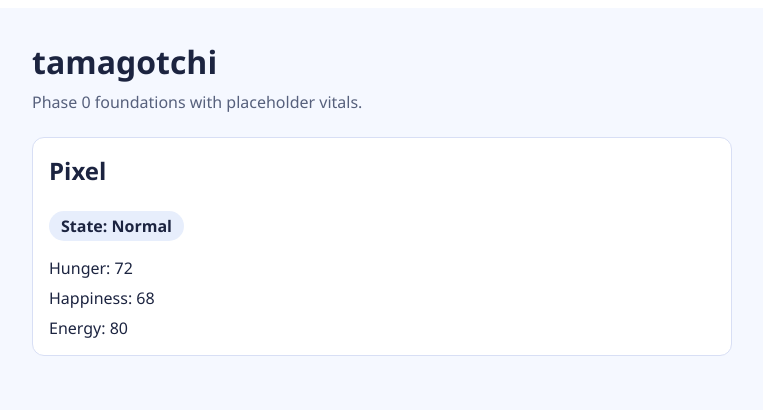
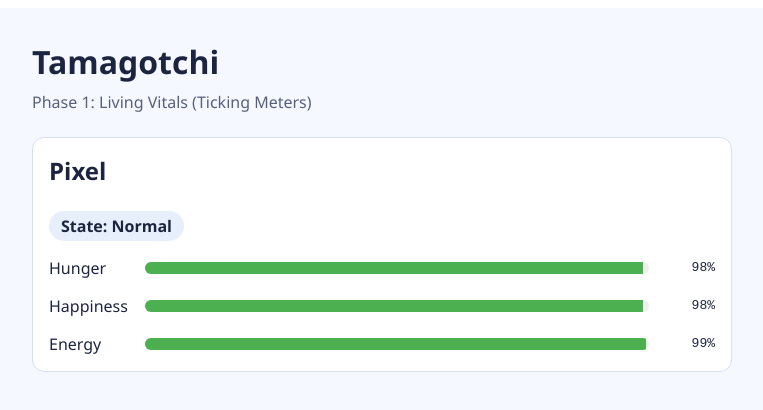
Before and after one commit to aldrinm/tamagotchi, an Angular app: page / in a window 1280 px wide. Shown: the top 410 px of the page, without its empty margins (258-1021 px from the left). Built offline with nearby package versions, Linux system fonts and the light colour scheme.

Commit message:
feat(game): implement phase 1 living vitals with ticking decay and persistence

```diff
--- a/src/app/app.css
+++ b/src/app/app.css
@@ -47,5 +47,36 @@
   padding: 0;
   margin: 0;
   display: grid;
-  gap: 0.5rem;
+  gap: 1rem;
 }
+
+.vitals li {
+  display: flex;
+  align-items: center;
+  gap: 1rem;
+}
+
+.vitals li span:first-child {
+  width: 80px;
+  font-weight: 500;
+}
+
+.vitals li span:last-child {
+  width: 50px;
+  text-align: right;
+  font-family: monospace;
+}
+
+.meter-container {
+  flex: 1;
+  background: #eee;
+  height: 12px;
+  border-radius: 6px;
+  overflow: hidden;
+}
+
+.meter-bar {
+  background: #4caf50;
+  height: 100%;
+  transition: width 0.3s ease;
+}
--- a/src/app/app.html
+++ b/src/app/app.html
@@ -1,7 +1,7 @@
 <main class="app-shell">
   <header>
-    <h1>{{ title }}</h1>
-    <p>Phase 0 foundations with placeholder vitals.</p>
+    <h1>Tamagotchi</h1>
+    <p>Phase 1: Living Vitals (Ticking Meters)</p>
   </header>
 
   <section class="pet-card" aria-label="Pet area">
@@ -9,9 +9,27 @@
     <p class="state-indicator" aria-label="Current pet state">State: {{ state }}</p>
 
     <ul class="vitals" aria-label="Pet vitals">
-      <li>Hunger: {{ stats.hunger }}</li>
-      <li>Happiness: {{ stats.happiness }}</li>
-      <li>Energy: {{ stats.energy }}</li>
+      <li>
+        <span>Hunger</span>
+        <div class="meter-container">
+          <div class="meter-bar" [style.width.%]="stats.hunger" aria-hidden="true"></div>
+        </div>
+        <span>{{ stats.hunger }}%</span>
+      </li>
+      <li>
+        <span>Happiness</span>
+        <div class="meter-container">
+          <div class="meter-bar" [style.width.%]="stats.happiness" aria-hidden="true"></div>
+        </div>
+        <span>{{ stats.happiness }}%</span>
+      </li>
+      <li>
+        <span>Energy</span>
+        <div class="meter-container">
+          <div class="meter-bar" [style.width.%]="stats.energy" aria-hidden="true"></div>
+        </div>
+        <span>{{ stats.energy }}%</span>
+      </li>
     </ul>
   </section>
 </main>
--- a/src/app/app.ts
+++ b/src/app/app.ts
@@ -1,5 +1,6 @@
-import { Component } from '@angular/core';
-import { Pet, PetState, Stats } from './game.models';
+import { Component, inject, OnInit, OnDestroy } from '@angular/core';
+import { GameService } from './game.service';
+import { TICK_INTERVAL_SECONDS } from './game.constants';
 
 @Component({
   selector: 'app-root',
@@ -7,17 +8,24 @@
   templateUrl: './app.html',
   styleUrl: './app.css',
 })
-export class App {
-  protected readonly title = 'tamagotchi';
-  protected readonly pet: Pet = {
-    name: 'Pixel',
-    evolutionName: 'Nova Pixel',
-    recoveryFormName: 'Pixel',
-  };
-  protected readonly stats: Stats = {
-    hunger: 72,
-    happiness: 68,
-    energy: 80,
-  };
-  protected readonly state: PetState = 'Normal';
+export class App implements OnInit, OnDestroy {
+  protected readonly gameService = inject(GameService);
+  private tickInterval?: any;
+
+  ngOnInit(): void {
+    this.tickInterval = setInterval(() => {
+      this.gameService.tick();
+    }, TICK_INTERVAL_SECONDS * 1000);
+  }
+
+  ngOnDestroy(): void {
+    if (this.tickInterval) {
+      clearInterval(this.tickInterval);
+    }
+  }
+
+  // Exposed for template convenience
+  protected get pet() { return this.gameService.pet(); }
+  protected get stats() { return this.gameService.stats(); }
+  protected get state() { return this.gameService.state(); }
 }
--- /dev/null
+++ b/src/app/game.service.ts
@@ -0,0 +1,80 @@
+import { Injectable, signal } from '@angular/core';
+import { Pet, PetState, Stats, GameSnapshot } from './game.models';
+import { TICK_INTERVAL_SECONDS, TICK_DECAY } from './game.constants';
+import { PersistenceService } from './persistence.service';
+
+@Injectable({
+  providedIn: 'root',
+})
+export class GameService {
+  readonly stats = signal<Stats>({
+    hunger: 100,
+    happiness: 100,
+    energy: 100,
+  });
+
+  readonly pet = signal<Pet>({
+    name: 'Pixel',
+    evolutionName: 'Nova Pixel',
+    recoveryFormName: 'Pixel',
+  });
+
+  readonly state = signal<PetState>('Normal');
+  readonly lastUpdatedAt = signal<string>(new Date().toISOString());
+
+  constructor(private persistenceService: PersistenceService) {
+    this.initialize();
+  }
+
+  private initialize(): void {
+    const saved = this.persistenceService.loadState();
+    if (saved) {
+      this.pet.set(saved.pet);
+      this.state.set(saved.state);
+      this.stats.set(saved.stats);
+      this.lastUpdatedAt.set(saved.lastUpdatedAt);
+
+      // Catch-up logic
+      const now = new Date();
+      const lastUpdate = new Date(saved.lastUpdatedAt);
+      const elapsedSeconds = Math.floor((now.getTime() - lastUpdate.getTime()) / 1000);
+      const elapsedTicks = Math.floor(elapsedSeconds / TICK_INTERVAL_SECONDS);
+
+      if (elapsedTicks > 0) {
+        this.applyDecay(elapsedTicks);
+      }
+    } else {
+      this.save();
+    }
+  }
+
+  tick(): void {
+    this.applyDecay(1);
+  }
+
+  applyDecay(ticks: number): void {
+    const current = this.stats();
+    const next: Stats = {
+      hunger: this.clamp(current.hunger + TICK_DECAY.hunger * ticks),
+      happiness: this.clamp(current.happiness + TICK_DECAY.happiness * ticks),
+      energy: this.clamp(current.energy + TICK_DECAY.energy * ticks),
+    };
+
+    this.stats.set(next);
+    this.lastUpdatedAt.set(new Date().toISOString());
+    this.save();
+  }
+
+  private clamp(value: number): number {
+    return Math.max(0, Math.min(100, value));
+  }
+
+  private save(): void {
+    this.persistenceService.saveState({
+      pet: this.pet(),
+      stats: this.stats(),
+      state: this.state(),
+      lastUpdatedAt: this.lastUpdatedAt(),
+    });
+  }
+}
--- /dev/null
+++ b/src/app/persistence.service.ts
@@ -0,0 +1,28 @@
+import { Injectable } from '@angular/core';
+import { GameSnapshot } from './game.models';
+
+@Injectable({
+  providedIn: 'root',
+})
+export class PersistenceService {
+  private readonly STORAGE_KEY = 'tamagotchi_state';
+
+  saveState(snapshot: GameSnapshot): void {
+    localStorage.setItem(this.STORAGE_KEY, JSON.stringify(snapshot));
+  }
+
+  loadState(): GameSnapshot | null {
+    const data = localStorage.getItem(this.STORAGE_KEY);
+    if (!data) return null;
+    try {
+      return JSON.parse(data) as GameSnapshot;
+    } catch (e) {
+      console.error('Failed to parse state from localStorage', e);
+      return null;
+    }
+  }
+
+  clearState(): void {
+    localStorage.removeItem(this.STORAGE_KEY);
+  }
+}
```
Also changed, not shown: specs/roadmap.md (+1 -1 lines), 1 other file (tests, documents, lock files or other folders).
